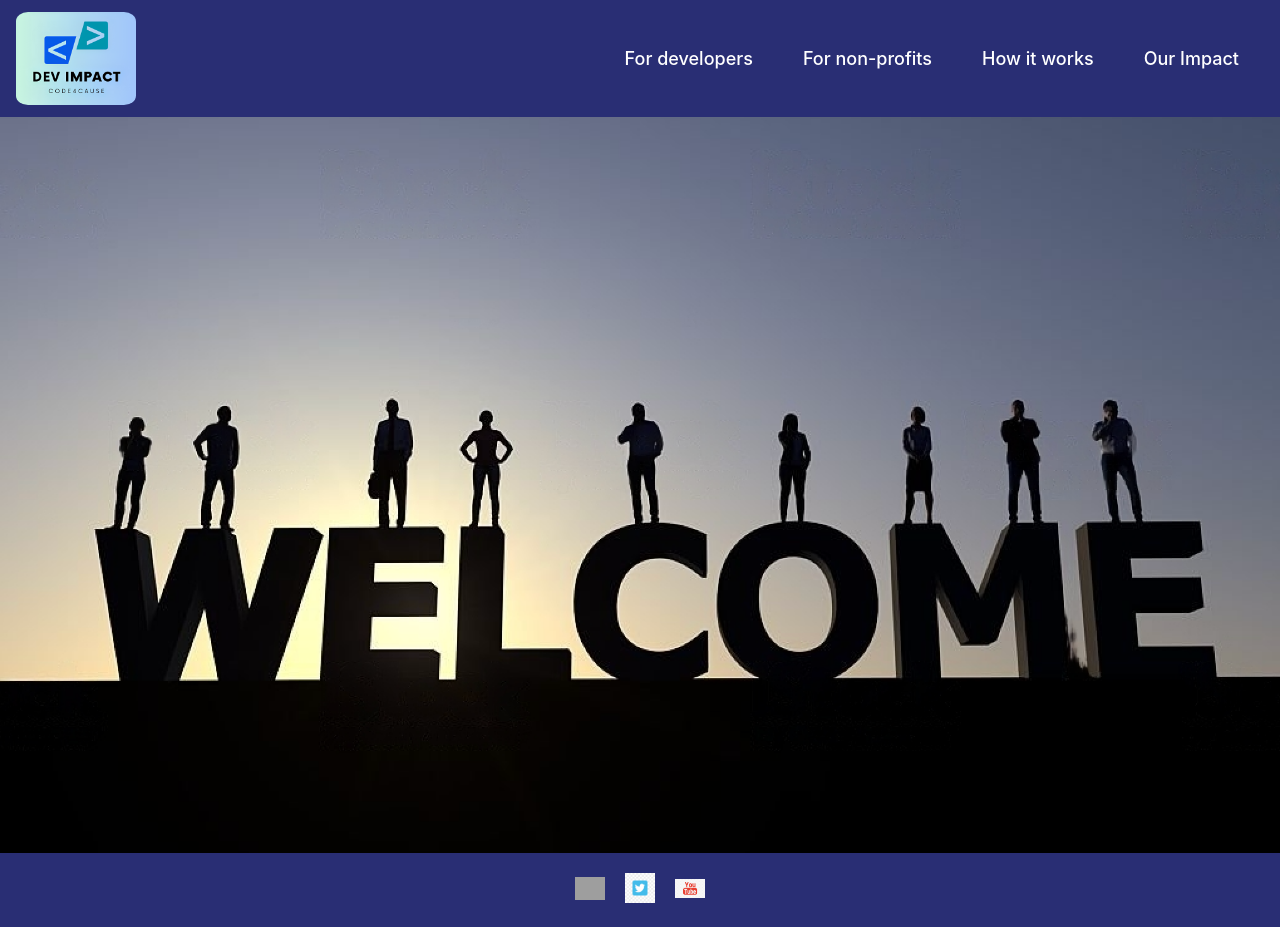
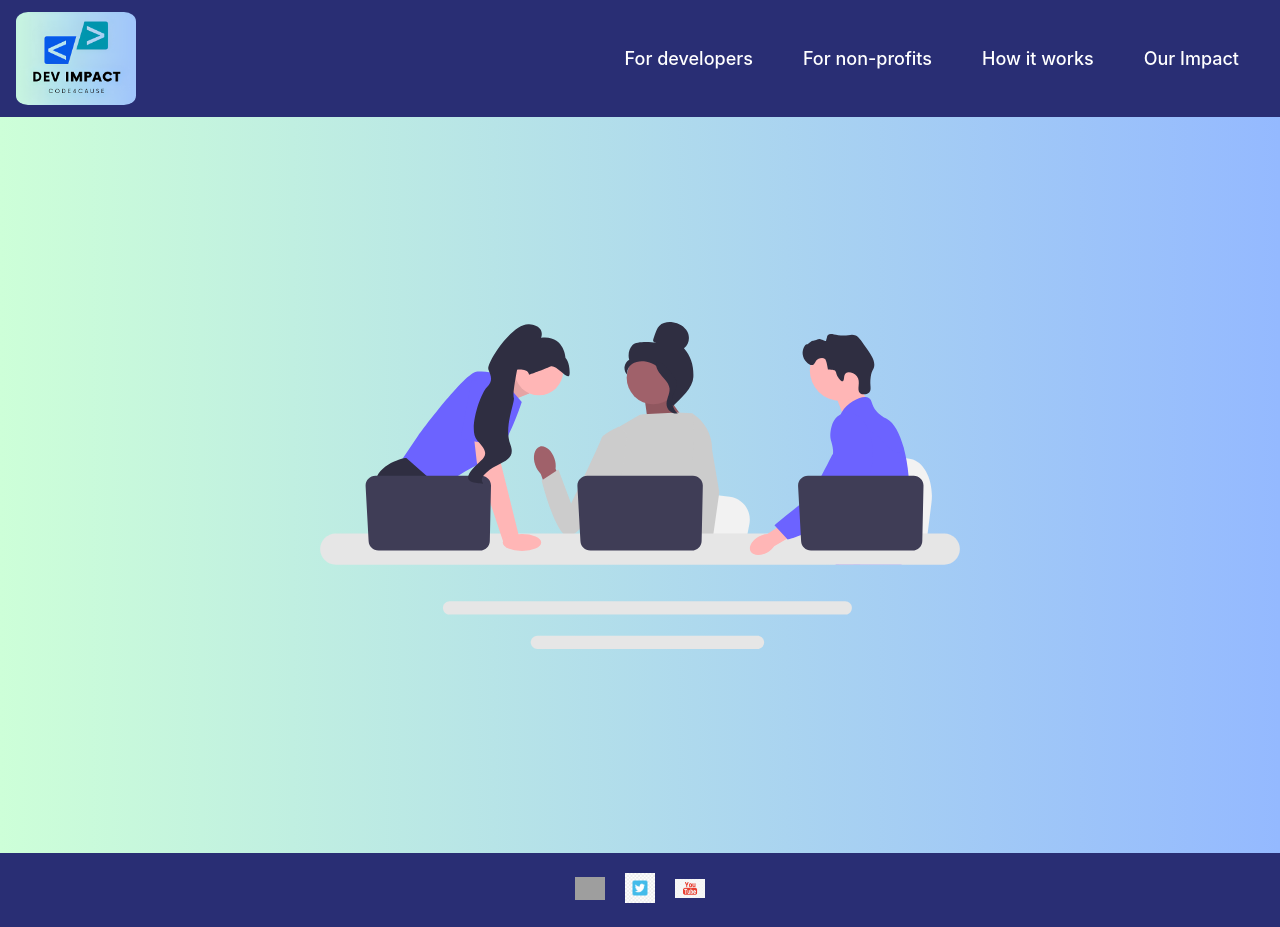
Before and after one commit to i-guerrero/capstone-front-end, a React (Create React App) app: page / in a window 1280 px wide. Built offline with nearby package versions, Linux system fonts and the light colour scheme; grey boxes are pictures that could not be loaded.

Commit message:
home logo changed

```diff
--- a/src/Components/Home/Home.css
+++ b/src/Components/Home/Home.css
@@ -9,11 +9,11 @@
 
 .home img {
     display: block;
-    width: 100%;
-    height: 100%;
-    max-width: 100%;
-    max-height: 100%;
-    object-fit: cover;
+    width: 50%;
+    height: 50%;
+    max-width: 50%;
+    max-height: 50%;
+    object-fit:contain ;
     margin-top: 0rem;
     margin-bottom: 0;
 }
--- a/src/Components/Home/Home.js
+++ b/src/Components/Home/Home.js
@@ -1,10 +1,11 @@
 import "./Home.css";
 import welcomeF from "./welcomeF.png";
+import devteam from "./undraw_engineering_team_a7n2.svg";
 
 export default function Home() {
   return (
     <div className="home">
-      <img src={welcomeF} alt="welcomeF" />
+      <img src={devteam} alt="devteam" />
     </div>
   );
 }
```
Also changed, not shown: src/Components/Home/undraw_engineering_team_a7n2.svg (added).
